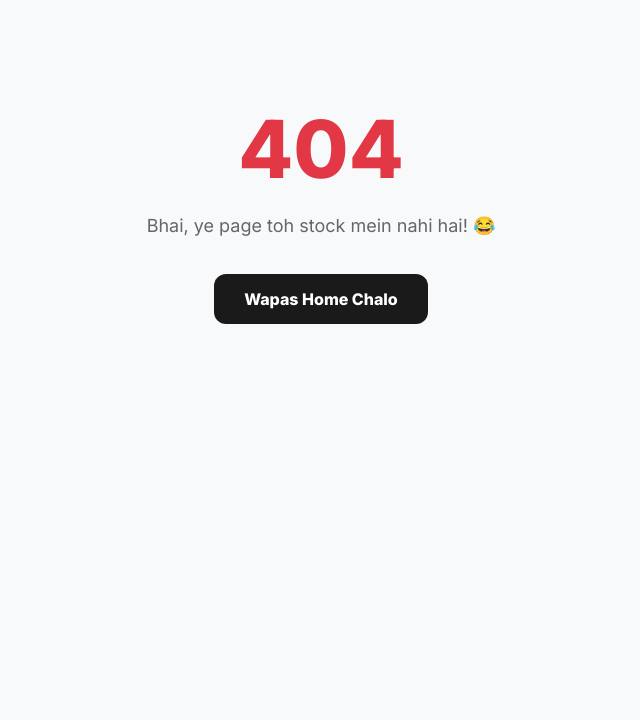
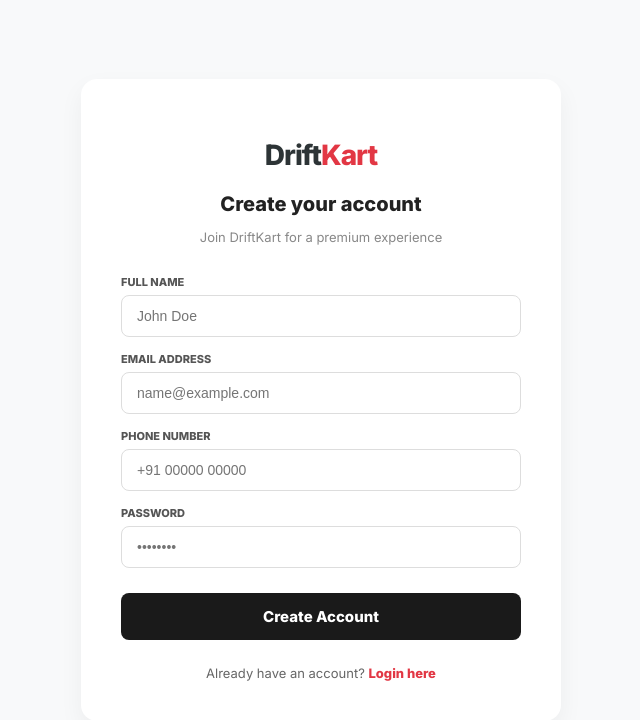
Before and after one commit to yash4200/driftkartt, a React (Create React App) app in the folder frontend/: page /signup in a window 1280 px wide. Before the commit this address had no page. Shown: the top 720 px of the page, without its empty margins (319-959 px from the left). Built offline with nearby package versions, Linux system fonts and the light colour scheme.

Commit message:
Added Signup page for new users

```diff
--- a/frontend/src/App.js
+++ b/frontend/src/App.js
@@ -7,6 +7,7 @@
 import AdminPanel from './pages/AdminPanel';
 import Login from './pages/Login';
 import Orders from './pages/Orders'; // 🚩 Naya Import
+import Signup from './pages/Signup';
 
 // 🛡️ Protected Route: Sirf logged-in users ke liye
 const ProtectedRoute = ({ children }) => {
@@ -41,12 +42,14 @@
         {/* ⚙️ ADMIN SECRET PORTAL */}
         <Route path="/admin-portal-access" element={<AdminPanel />} />
 
+        <Route path="/signup" element={<Signup />} />
+
         {/* ⚠️ 404: Professional Error Page */}
         <Route path="*" element={
           <div style={styles.errorPage}>
             <h1 style={{ fontSize: '80px', margin: 0, color: '#E23744' }}>404</h1>
-            <p style={{ fontSize: '18px', color: '#666' }}>Bhai, ye page toh stock mein nahi hai! 😂</p>
-            <a href="/" style={styles.backHome}>Wapas Home Chalo</a>
+            <p style={{ fontSize: '18px', color: '#666' }}>There is no page! 😂</p>
+            <a href="/" style={styles.backHome}>Go to Home</a>
           </div>
         } />
       </Routes>
--- a/frontend/src/pages/Signup.js
+++ b/frontend/src/pages/Signup.js
@@ -7,7 +7,13 @@
 
     const handleSignup = (e) => {
         e.preventDefault();
-        navigate('/login');
+        // Naye user ka data set kar rahe hain
+        localStorage.setItem('userLoggedIn', 'true');
+        localStorage.setItem('userName', formData.name);
+        localStorage.setItem('userEmail', formData.email);
+
+        alert("Account Created Successfully! 🎉");
+        navigate('/'); // Seedha home page pe
     };
 
     return (
@@ -15,26 +21,53 @@
             <div style={styles.loginBox}>
                 <h1 style={styles.logo}>Drift<span style={{ color: '#E23744' }}>Kart</span></h1>
                 <h2 style={styles.title}>Create your account</h2>
-                <p style={styles.subtitle}>Join us for a better shopping experience</p>
+                <p style={styles.subtitle}>Join DriftKart for a premium experience</p>
 
                 <form onSubmit={handleSignup} style={styles.form}>
                     <div style={styles.inputGroup}>
                         <label style={styles.label}>Full Name</label>
-                        <input type="text" placeholder="John Doe" style={styles.input} required />
+                        <input
+                            type="text"
+                            placeholder="John Doe"
+                            style={styles.input}
+                            onChange={(e) => setFormData({ ...formData, name: e.target.value })}
+                            required
+                        />
                     </div>
+
                     <div style={styles.inputGroup}>
                         <label style={styles.label}>Email Address</label>
-                        <input type="email" placeholder="name@example.com" style={styles.input} required />
+                        <input
+                            type="email"
+                            placeholder="name@example.com"
+                            style={styles.input}
+                            onChange={(e) => setFormData({ ...formData, email: e.target.value })}
+                            required
+                        />
                     </div>
+
                     <div style={styles.inputGroup}>
                         <label style={styles.label}>Phone Number</label>
-                        <input type="tel" placeholder="+91 00000 00000" style={styles.input} required />
+                        <input
+                            type="tel"
+                            placeholder="+91 00000 00000"
+                            style={styles.input}
+                            onChange={(e) => setFormData({ ...formData, phone: e.target.value })}
+                            required
+                        />
                     </div>
+
                     <div style={styles.inputGroup}>
-                        <label style={styles.label}>Create Password</label>
-                        <input type="password" placeholder="••••••••" style={styles.input} required />
+                        <label style={styles.label}>Password</label>
+                        <input
+                            type="password"
+                            placeholder="••••••••"
+                            style={styles.input}
+                            onChange={(e) => setFormData({ ...formData, pass: e.target.value })}
+                            required
+                        />
                     </div>
-                    <button type="submit" style={styles.loginBtn}>Sign Up</button>
+                    <button type="submit" style={styles.loginBtn}>Create Account</button>
                 </form>
 
                 <div style={styles.footer}>
@@ -46,7 +79,7 @@
     );
 };
 
-// Styles same as Login.js
+// Styles same as Login for consistency
 const styles = {
     container: { height: '100vh', display: 'flex', justifyContent: 'center', alignItems: 'center', backgroundColor: '#f8f9fa', fontFamily: 'Inter, sans-serif' },
     loginBox: { width: '100%', maxWidth: '400px', padding: '40px', backgroundColor: '#fff', borderRadius: '16px', boxShadow: '0 10px 25px rgba(0,0,0,0.05)', textAlign: 'center' },
@@ -54,10 +87,10 @@
     title: { fontSize: '20px', fontWeight: '700', color: '#222', marginBottom: '8px' },
     subtitle: { fontSize: '13px', color: '#888', marginBottom: '30px' },
     form: { textAlign: 'left' },
-    inputGroup: { marginBottom: '15px' }, // Slightly less margin for more fields
-    label: { display: 'block', fontSize: '12px', fontWeight: '700', color: '#555', marginBottom: '8px', textTransform: 'uppercase' },
-    input: { width: '100%', padding: '12px 15px', borderRadius: '8px', border: '1px solid #ddd', fontSize: '14px', boxSizing: 'border-box', outline: 'none' },
-    loginBtn: { width: '100%', padding: '14px', borderRadius: '8px', border: 'none', backgroundColor: '#E23744', color: '#fff', fontSize: '15px', fontWeight: '700', cursor: 'pointer', marginTop: '10px' },
+    inputGroup: { marginBottom: '15px' },
+    label: { display: 'block', fontSize: '11px', fontWeight: '700', color: '#555', marginBottom: '6px', textTransform: 'uppercase' },
+    input: { width: '100%', padding: '12px 15px', borderRadius: '8px', border: '1px solid #ddd', fontSize: '14px', boxSizing: 'border-box' },
+    loginBtn: { width: '100%', padding: '14px', borderRadius: '8px', border: 'none', backgroundColor: '#1A1A1A', color: '#fff', fontSize: '15px', fontWeight: '700', cursor: 'pointer', marginTop: '10px' },
     footer: { marginTop: '25px', fontSize: '13px', color: '#666' },
     link: { color: '#E23744', fontWeight: '700', cursor: 'pointer' }
 };
```
